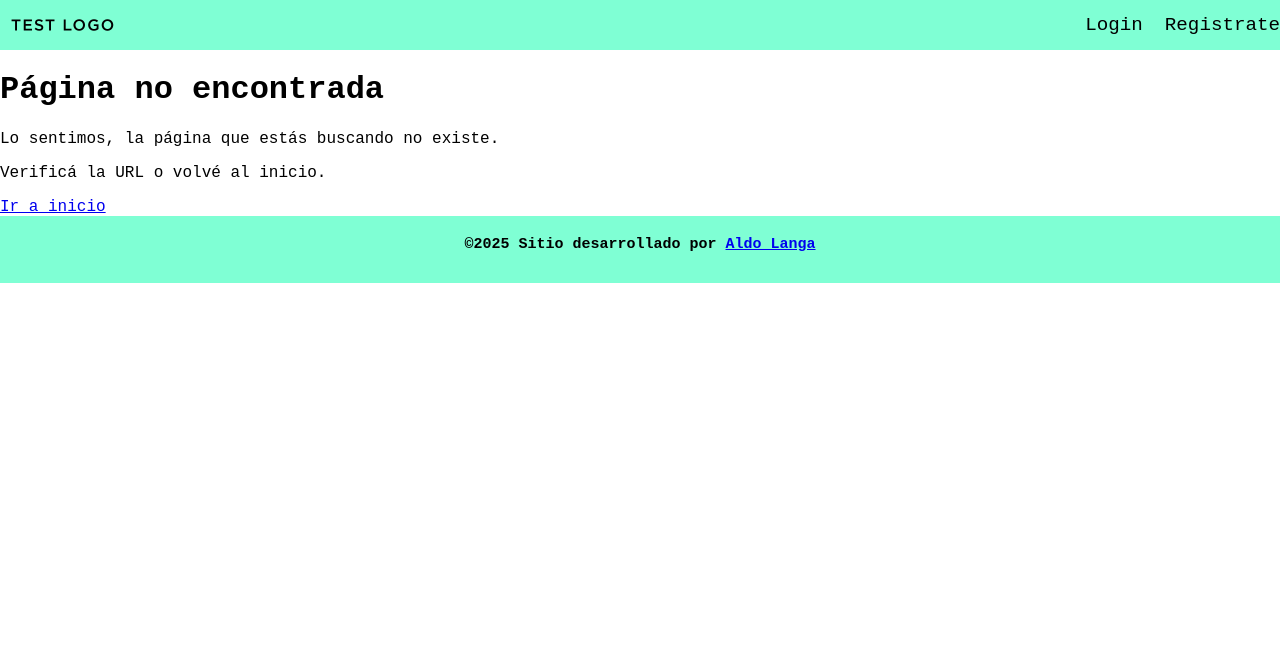
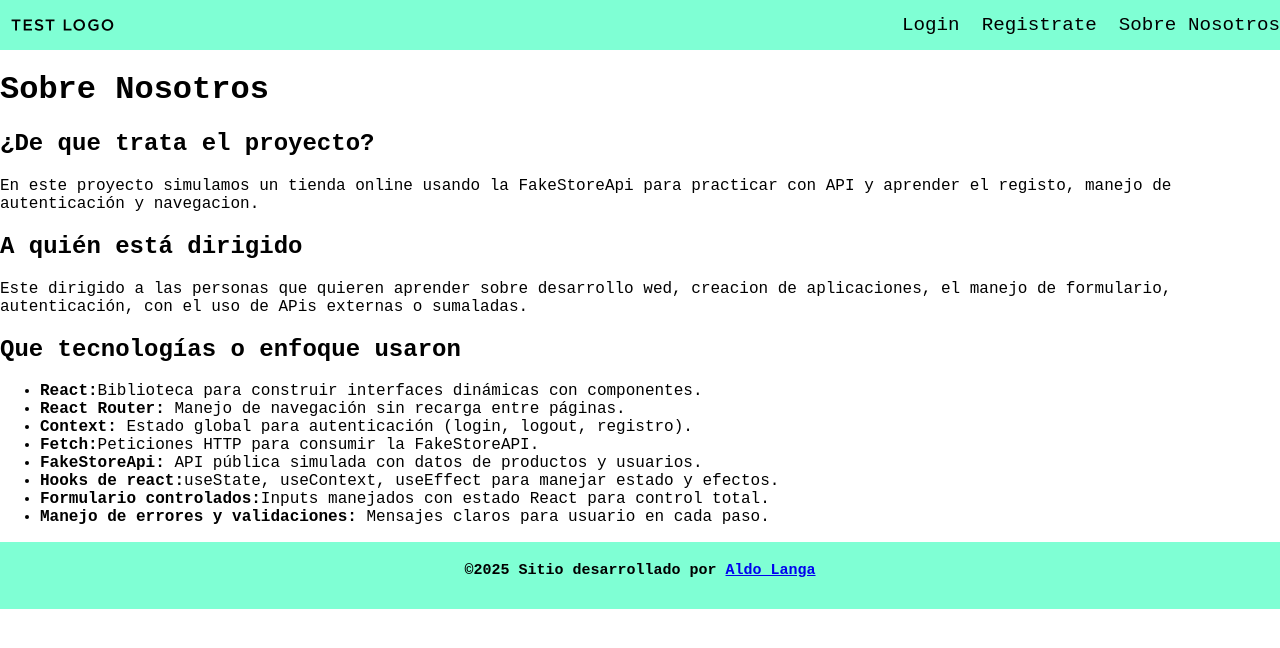
Before and after one commit to Aldlanga80/TRABAJO-FINAL, a React (Vite) app: page /sobre-nosotros in a window 1280 px wide. Shown: the top 648 px of the page. Built offline with nearby package versions, Linux system fonts and the light colour scheme.

Commit message:
base de AboutUs terminada, y añadida al nav y RouterApp

```diff
--- a/src/components/Header.jsx
+++ b/src/components/Header.jsx
@@ -38,6 +38,8 @@ const Header = () => {
               <li><Link to="/login" onClick={() => setOpen(false)}>Login</Link></li>
 
               <li><Link to="/registrate" onClick={() => setOpen(false)}>Registrate</Link></li>
+
+              <li><Link to="/sobre-nosotros" onClick={() => setOpen(false)}>Sobre Nosotros</Link></li>
             </>
           }
         </ul>
--- a/src/pages/SobreNosotros.jsx
+++ b/src/pages/SobreNosotros.jsx
@@ -1,2 +1,36 @@
 import React from "react";
 import { Layout } from "../components/Layout"
+
+const AboutUs = () => {
+  return (
+    <Layout>
+      <div>
+        <h1>Sobre Nosotros</h1>
+        <section>
+          <h2>¿De que trata el proyecto?</h2>
+          <p>En este proyecto simulamos un tienda online usando la FakeStoreApi para practicar con API y aprender el registo, manejo de autenticación y navegacion.</p>
+        </section>
+        <section>
+          <h2>A quién está dirigido</h2>
+          <p> Este dirigido a las personas que quieren aprender sobre desarrollo wed, creacion de aplicaciones, el manejo de formulario, autenticación, con el uso de APis externas o sumaladas.</p>
+        </section>
+        <section>
+          <h2>Que tecnologías o enfoque usaron</h2>
+          <ul>
+            <li><b>React:</b>Biblioteca para construir interfaces dinámicas con componentes.</li>
+            <li><b>React Router:</b> Manejo de navegación sin recarga entre páginas.</li>
+            <li><b>Context:</b> Estado global para autenticación (login, logout, registro).</li>
+            <li><b>Fetch:</b>Peticiones HTTP para consumir la FakeStoreAPI.</li>
+            <li><b>FakeStoreApi:</b> API pública simulada con datos de productos y usuarios.</li>
+            <li><b>Hooks de react:</b>useState, useContext, useEffect para manejar estado y efectos.</li>
+            <li><b>Formulario controlados:</b>Inputs manejados con estado React para control total.</li>
+            <li><b>Manejo de errores y validaciones:</b> Mensajes claros para usuario en cada paso.</li>
+          </ul>
+        </section>
+      </div>
+    </Layout>
+  )
+}
+
+
+export { AboutUs }
--- a/src/router/RouterApp.jsx
+++ b/src/router/RouterApp.jsx
@@ -4,6 +4,7 @@ import { Dashboard } from "../pages/Dashboard"
 import { Login } from "../pages/Login"
 import { Register } from "../pages/Register"
 import { NotFound } from "../pages/NotFound"
+import { AboutUs } from "../pages/SobreNosotros"
 import { PrivateRoute } from "../components/PrivateRoute"
 
 const RouterApp = () => {
@@ -15,6 +16,7 @@ const RouterApp = () => {
         <Route path="/login" element={<Login />} />
         <Route path="/registrate" element={<Register />} />
         <Route path="*" element={<NotFound />} />
+        <Route path="/sobre-nosotros" element={<AboutUs />} />
       </Routes>
     </BrowserRouter>
   )
```
